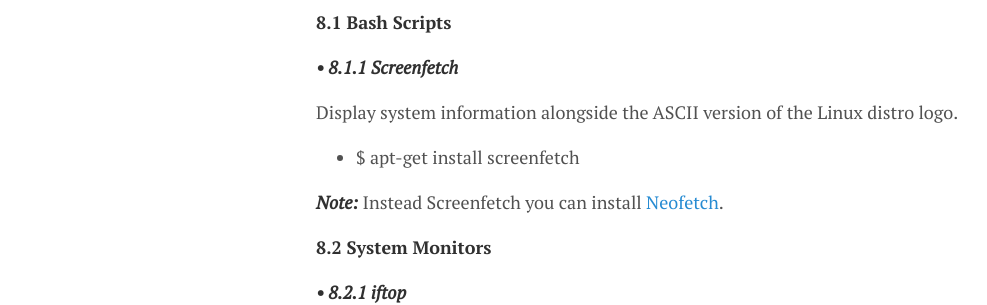
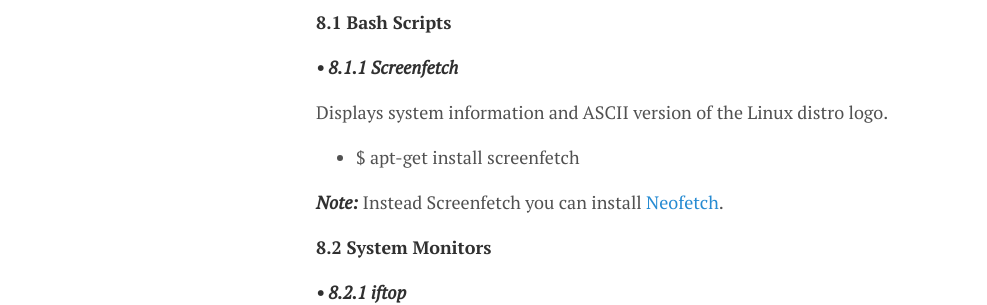
Before and after one commit to lgeurts/lgeurts.github.io, a Jekyll site: the page built from _posts/2017-07-11-bunsenlabs-linux-setup-notes-for dell-inspiron-6000.md, in a window 1280 px wide and 900 px high, scrolled down 6596 px. Shown: the part 160-465 px from the top of the window, without its empty margins (0-987 px from the left). Built offline with Jekyll 4.4.1, drawn with Linux system fonts in a browser that asks for light colours; nearby versions of some CDN libraries; comment, search, counter and statistics services are not loaded.

Commit message:
Update 2017-07-11-bunsenlabs-linux-setup-notes-for dell-inspiron-6000.md

```diff
--- a/_posts/2017-07-11-bunsenlabs-linux-setup-notes-for dell-inspiron-6000.md
+++ b/_posts/2017-07-11-bunsenlabs-linux-setup-notes-for dell-inspiron-6000.md
@@ -231,7 +231,7 @@
 
 ***• 8.1.1 Screenfetch***
 
-Display system information alongside the ASCII version of the Linux distro logo.
+Displays system information and ASCII version of the Linux distro logo.
 
 - $ apt-get install screenfetch
 
```
